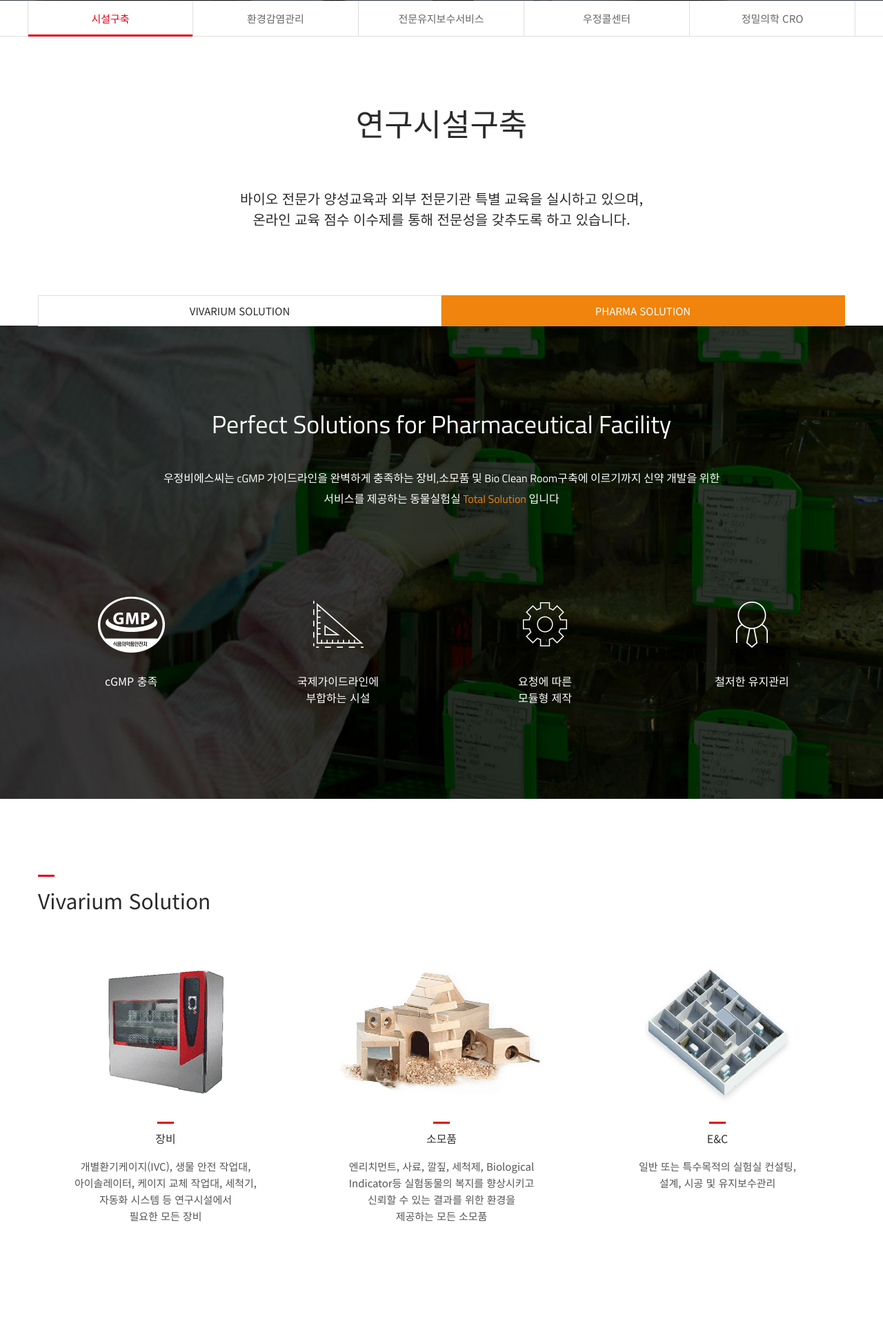
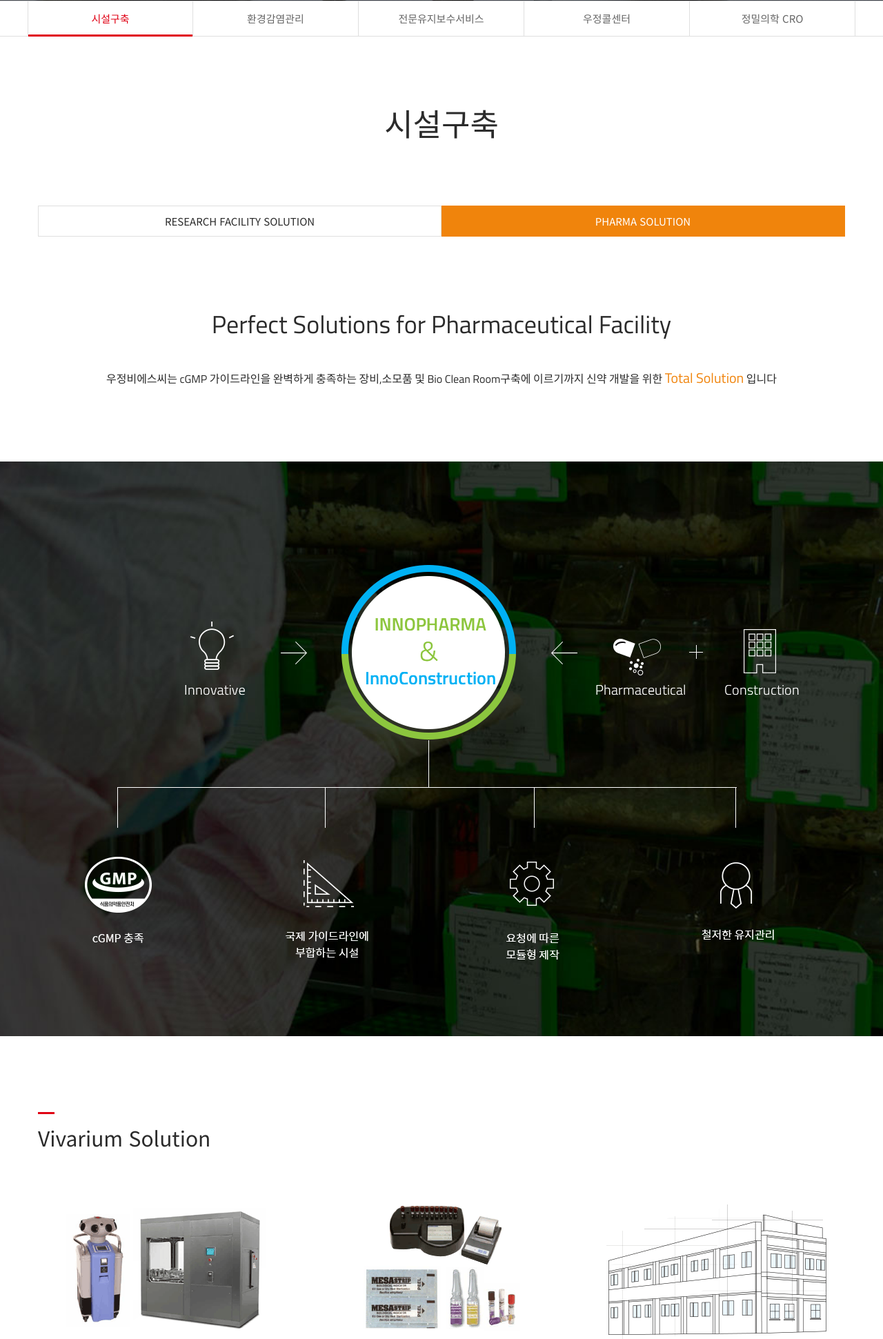
Before and after one commit to movementk/woojungbsc, a PHP site: page /business/pharma.php in a window 1280 px wide. Shown: the part 448-2389 px from the top of the page at 69% size. Run offline with PHP 8.4, Linux system fonts and the light colour scheme; style sheets or scripts are compiled from the project's sources.

Commit message:
검수표 수정사항 완료

```diff
--- a/assets/css/business.css
+++ b/assets/css/business.css
@@ -183,27 +183,26 @@ address {
     .viva-solution ul li .solution .details .summary {
       font-size: 13px;
       color: #555;
-      line-height: 22px; }
+      line-height: 22px;
+      letter-spacing: -.5px; }
       @media (min-width: 768px) {
         .viva-solution ul li .solution .details .summary {
           font-size: 15px;
           line-height: 24px; } }
 
-.pharma .section-content .Perfect {
-  background-image: url(/assets/images/business/pharma_visual_bg.jpg);
-  background-repeat: no-repeat;
-  background-position: 50% 50%;
-  background-size: auto 100%;
-  background-attachment: fixed; }
 .pharma .section-content .Perfect .article-header {
   text-align: center;
-    padding: 65px 0 90px; }
+  padding: 50px 0 65px; }
   @media (min-width: 768px) {
     .pharma .section-content .Perfect .article-header {
-        padding: 120px 0 125px; } }
+      padding: 70px 0 80px; } }
+  @media (min-width: 992px) {
+    .pharma .section-content .Perfect .article-header {
+      padding-top: 105px;
+      padding-bottom: 105px; } }
   .pharma .section-content .Perfect .article-header h4 {
     font-size: 25px;
-      color: #fff;
+    color: #2b2b2b;
     font-weight: 400;
     line-height: 34px;
     font-family: 'Titillium Web', sans-serif;
@@ -215,13 +214,14 @@ address {
         margin-bottom: 40px; } }
   .pharma .section-content .Perfect .article-header .summary {
     font-size: 14px;
-      color: #fff;
+    color: #2b2b2b;
     font-weight: 400;
     font-family: 'Titillium Web', sans-serif;
     line-height: 24px; }
     .pharma .section-content .Perfect .article-header .summary i {
       font-style: normal;
-        color: #f0840c; }
+      color: #f0840c;
+      font-size: 20px; }
     @media (min-width: 768px) {
       .pharma .section-content .Perfect .article-header .summary {
         font-size: 15px;
@@ -230,32 +230,21 @@ address {
       .pharma .section-content .Perfect .article-header .summary {
         font-size: 16px; } }
 .pharma .section-content .Perfect .article-content {
-    padding-bottom: 80px; }
+  padding: 125px 0 90px;
+  background-image: url(/assets/images/business/pharma_visual_bg.jpg);
+  background-repeat: no-repeat;
+  background-position: 50% 50%;
+  background-size: auto 100%;
+  background-attachment: fixed; }
   @media (min-width: 768px) {
     .pharma .section-content .Perfect .article-content {
-        padding-bottom: 135px; } }
-    .pharma .section-content .Perfect .article-content ul li:nth-of-type(1) .figcaption {
-      margin-bottom: 65px; }
-      @media (min-width: 768px) {
-        .pharma .section-content .Perfect .article-content ul li:nth-of-type(1) .figcaption {
-          margin-bottom: 0; } }
-    .pharma .section-content .Perfect .article-content ul li:nth-of-type(2) .figcaption {
-      margin-bottom: 65px; }
-      @media (min-width: 768px) {
-        .pharma .section-content .Perfect .article-content ul li:nth-of-type(2) .figcaption {
-          margin-bottom: 0; } }
-    .pharma .section-content .Perfect .article-content ul li p {
-      text-align: center; }
-      .pharma .section-content .Perfect .article-content ul li p.figure {
-        height: 82px;
-        line-height: 82px; }
-        .pharma .section-content .Perfect .article-content ul li p.figure .img-responsive {
-          display: inline-block; }
-      .pharma .section-content .Perfect .article-content ul li p.figcaption {
-        font-size: 16px;
-        color: #fff;
-        line-height: 24px;
-        margin-top: 30px; }
+      padding-top: 145px; } }
+  @media (min-width: 1280px) {
+    .pharma .section-content .Perfect .article-content {
+      padding: 150px 0 110px; } }
+  .pharma .section-content .Perfect .article-content figure .img-responsive {
+    display: block;
+    margin: 0 auto; }
 
 .infection .section-content article h4 {
   font-size: 25px;
--- a/assets/css/business.scss
+++ b/assets/css/business.scss
@@ -209,6 +209,7 @@
                         font-size: 13px;
                         color: #555;
                         line-height: 22px;
+                        letter-spacing: -.5px;
                         @media(min-width: $sm) {
                             font-size: 15px;
                             line-height: 24px;
@@ -224,20 +225,19 @@
 .pharma {
     .section-content {
         .Perfect {
-            background-image: url(/assets/images/business/pharma_visual_bg.jpg);
-            background-repeat: no-repeat;
-            background-position: 50% 50%;
-            background-size: auto 100%;
-            background-attachment: fixed;
             .article-header {
                 text-align: center;
-                padding: 65px 0 90px;
+                padding: 50px 0 65px;
                 @media(min-width: $sm) {
-                    padding: 120px 0 125px;
+                    padding: 70px 0 80px;
+                }
+                @media(min-width: $md) {
+                    padding-top: 105px;
+                    padding-bottom: 105px;
                 }
                 h4 {
                     font-size: 25px;
-                    color: #fff;
+                    color: #2b2b2b;
                     font-weight: 400;
                     line-height: 34px;
                     @include titi();
@@ -250,13 +250,14 @@
                 }
                 .summary {
                     font-size: 14px;
-                    color: #fff;
+                    color: #2b2b2b;
                     font-weight: 400;
                     @include titi();
                     line-height: 24px;
                     i {
                         font-style: normal;
                         color: #f0840c;
+                        font-size: 20px;
                     }
                     @media(min-width: $sm) {
                         font-size: 15px;
@@ -268,44 +269,22 @@
                 }
             }
             .article-content {
-                padding-bottom: 80px;
+                padding: 125px 0 90px;
+                background-image: url(/assets/images/business/pharma_visual_bg.jpg);
+                background-repeat: no-repeat;
+                background-position: 50% 50%;
+                background-size: auto 100%;
+                background-attachment: fixed;
                 @media(min-width: $sm) {
-                    padding-bottom: 135px;
+                    padding-top: 145px;
                 }
-                ul {
-                    li {
-                        &:nth-of-type(1) {
-                            .figcaption {
-                                margin-bottom: 65px;
-                                @media(min-width: $sm) {
-                                    margin-bottom: 0;
-                                }
-                            }
-                        }
-                        &:nth-of-type(2) {
-                            .figcaption {
-                                margin-bottom: 65px;
-                                @media(min-width: $sm) {
-                                    margin-bottom: 0;
-                                }
-                            }
-                        }
-                        p {
-                            text-align: center;
-                            &.figure {
-                                height: 82px;
-                                line-height: 82px;
-                                .img-responsive {
-                                    display: inline-block;
-                                }
-                            }
-                            &.figcaption {
-                                font-size: 16px;
-                                color: #fff;
-                                line-height: 24px;
-                                margin-top: 30px;
-                            }
-                        }
+                @media(min-width: $lg) {
+                    padding: 150px 0 110px;
+                }
+                figure {
+                    .img-responsive {
+                        display: block;
+                        margin: 0 auto;
                     }
                 }
             }
--- a/business/pharma.php
+++ b/business/pharma.php
@@ -21,7 +21,7 @@
             </div>
             <div class="sub-lnb dropdown">
                 <button class="btn btn-default dropdown-toggle hidden-lg" type="button" id="dropdownMenu1" data-toggle="dropdown" aria-haspopup="true" aria-expanded="true">
-                    연구시설구축
+                    시설구축
                 </button>
                 <ul class="dropdown-menu" aria-labelledby="dropdownMenu1">
                     <li class="active"><a href="/business/vivarium.php">시설구축</a></li>
@@ -35,19 +35,14 @@
         <!-- Sub Page 공통 -->
         <section class="pharma">
             <header>
-                <h3>연구시설구축</h3>
-                <p class="summary">
-                    바이오 전문가 양성교육과 외부 전문기관 특별 교육을<br class="visible-xs">
-                    실시하고 있으며,<br class="hidden-xs"> 온라인 교육 점수 이수제를<br class="visible-xs">
-                    통해 전문성을 갖추도록 하고 있습니다.
-                </p>
+                <h3>시설구축</h3>
             </header>
             <div class="section-content">
                 <!-- Nav tabs -->
                 <div class="container">
                     <ul class="nav nav-tabs" role="tablist">
                         <li>
-                            <a href="/business/vivarium.php">VIVARIUM SOLUTION</a>
+                            <a href="/business/vivarium.php">RESEARCH FACILITY<br class="visible-xs"> SOLUTION</a>
                         </li>
                         <li class="active">
                             <a href="/business/pharma.php">PHARMA SOLUTION</a>
@@ -55,46 +50,37 @@
                     </ul>
                 </div>
                 <article class="Perfect">
-                    <div class="container">
                     <div class="article-header">
                         <h4>
-                                Perfect Solutions for Pharmaceutical Facility
+                            Perfect Solutions for<br class="visible-xs">
+                            Pharmaceutical Facility
                         </h4>
                         <p class="summary">
                             우정비에스씨는 cGMP 가이드라인을 완벽하게<br class="visible-xs">
                             충족하는 장비,소모품 및 Bio Clean Room구축에<br class="visible-xs">
-                                이르기까지<br class="visible-sm"> 신약 개발을 위한<br class="visible-xs visible-lg">
-                                서비스를 제공하는 동물실험실<br class="visible-xs">
+                            이르기까지<br class="visible-sm"> 신약 개발을 위한<br class="visible-xs">
                             <i>Total Solution</i> 입니다
                         </p>
                     </div>
                     <div class="article-content">
-                            <ul class="row">
-                                <li class="col-xs-6 col-sm-3">
-                                    <p class="figure">
-                                        <img src="/assets/images/business/pharma_img01.png" class="img-responsive" alt="cGMP 충족">
-                                    </p>
-                                    <p class="figcaption">cGMP 충족</p>
-                                </li>
-                                <li class="col-xs-6 col-sm-3">
-                                    <p class="figure">
-                                        <img src="/assets/images/business/pharma_img02.png" class="img-responsive" alt="국제가이드라인에 부합하는 시설">
-                                    </p>
-                                    <p class="figcaption">국제가이드라인에 <br>부합하는 시설</p>
-                                </li>
-                                <li class="col-xs-6 col-sm-3">
-                                    <p class="figure">
-                                        <img src="/assets/images/business/pharma_img03.png" class="img-responsive" alt="요청에 따른 모듈형 제작">
-                                    </p>
-                                    <p class="figcaption">요청에 따른<br> 모듈형 제작</p>
-                                </li>
-                                <li class="col-xs-6 col-sm-3">
-                                    <p class="figure">
-                                        <img src="/assets/images/business/pharma_img04.png" class="img-responsive" alt="철저한 유지관리">
-                                    </p>
-                                    <p class="figcaption">철저한 유지관리</p>
-                                </li>
+                        <div class="container">
+                            <figure>
+                                <img src="/assets/images/business/pharma_img_xs.png" class="img-responsive visible-xs" alt="innopharma">
+                                <img src="/assets/images/business/pharma_img_sm.png" class="img-responsive visible-sm" alt="innopharma">
+                                <img src="/assets/images/business/pharma_img_md.png" class="img-responsive visible-md visible-lg" alt="innopharma">
+                                <figcaption class="sr-only">
+                                    <h1>INNOVIVA &amp; innoConstruction</h1>
+                                    <h2>Construction</h2>
+                                    <h2>Innovative</h2>
+                                    <h2>Pharmaceutical</h2>
+                                    <ul>
+                                        <li>cGMP 충족</li>
+                                        <li>철저한 유지관리</li>
+                                        <li>국제 가이드라인에 부합하는 시설</li>
+                                        <li>요청에 따른 모듈형 제작</li>
                                     </ul>
+                                </figcaption>
+                            </figure>
                         </div>
                     </div>
                 </article>
@@ -106,15 +92,14 @@
                             <li class="col-xs-12 col-sm-4">
                                 <div class="solution">
                                     <p class="figure">
-                                        <img src="/assets/images/business/viva-solution_img01.gif" class="img-responsive" alt="장비">
+                                        <img src="/assets/images/business/pharma_solution_img01.gif" class="img-responsive" alt="장비">
                                     </p>
                                     <div class="details">
                                         <hr>
                                         <h6>장비</h6>
                                         <p class="summary">
-                                            개별환기케이지(IVC), 생물 안전 작업대,<br class="visible-lg">아이솔레이터,<br class="visible-xs">
-                                            케이지 교체 작업대, 세척기,<br class="visible-lg"> 자동화 시스템 등<br class="visible-xs">
-                                            연구시설에서<br class="visible-lg"> 필요한 모든 장비
+                                            제약용 세척기, HPV, 아이솔레이터 등<br>
+                                            Bio Clean Room을 위한 장비
                                         </p>
                                     </div>
                                 </div>
@@ -122,15 +107,15 @@
                             <li class="col-xs-12 col-sm-4">
                                 <div class="solution">
                                     <p class="figure">
-                                        <img src="/assets/images/business/viva-solution_img02.gif" class="img-responsive" alt="소모품">
+                                        <img src="/assets/images/business/pharma_solution_img02.gif" class="img-responsive" alt="소모품">
                                     </p>
                                     <div class="details">
                                         <hr>
                                         <h6>소모품</h6>
                                         <p class="summary">
-                                            엔리치먼트, 사료, 깔짚, 세척제,<br class="visible-xs">
-                                            Biological<br class="visible-lg">  Indicator등 실험동물의 복지를 향상시키고<br class="visible-xs visible-lg">
-                                            신뢰할 수 있는 결과를 위한 환경을<br class="visible-lg"> 제공하는 모든 소모품
+                                            Biological Indicator 및<br class="hidden-xs hidden-lg"> Chemical Indicator,<br class="visigle-lg"> 엔도톡신,<br class="hidden-lg">
+                                            유전독성(Ames Test) 등 의약품<br class="hidden-xs"> 및 의료기기<br class="visible-xs">
+                                            생산에 필수적인<br class="hidden-xs hidden-lg"> 소모품
                                         </p>
                                     </div>
                                 </div>
@@ -138,7 +123,7 @@
                             <li class="col-xs-12 col-sm-4">
                                 <div class="solution">
                                     <p class="figure">
-                                        <img src="/assets/images/business/viva-solution_img03.gif" class="img-responsive" alt="E&C">
+                                        <img src="/assets/images/business/pharma_solution_img03.gif" class="img-responsive" alt="E&C">
                                     </p>
                                     <div class="details">
                                         <hr>
--- a/business/vivarium.php
+++ b/business/vivarium.php
@@ -57,8 +57,8 @@
                             Modernization
                         </h4>
                         <p class="summary">
-                            동물실험실의 기획과 설계, 시공, 장비, 유지관리까지<br>
-                            시설구축과 운영 전 과정의 서비스를 제공하는<br>
+                            동물실험실의 기획과 설계, 시공, 장비, 유지관리까지<br class="visible-xs">
+                            시설구축과 운영 전 과정의<br class="hidden-xs"> 서비스를 제공하는<br class="visible-xs">
                             <i>ONE STOP TURN KEY SOLUTION</i> 입니다.
                         </p>
                     </div>
```
Also changed, not shown: assets/images/business/pharma_img_md.png (added), assets/images/business/pharma_img_sm.png (added), assets/images/business/pharma_img_xs.png (added), assets/images/business/pharma_solution_img01.gif (added), assets/images/business/pharma_solution_img02.gif (added), assets/images/business/pharma_solution_img03.gif (added), assets/images/business/viva-solution_img03.gif, 1 other file. Lines whose indentation alone changed are shown as unchanged.
